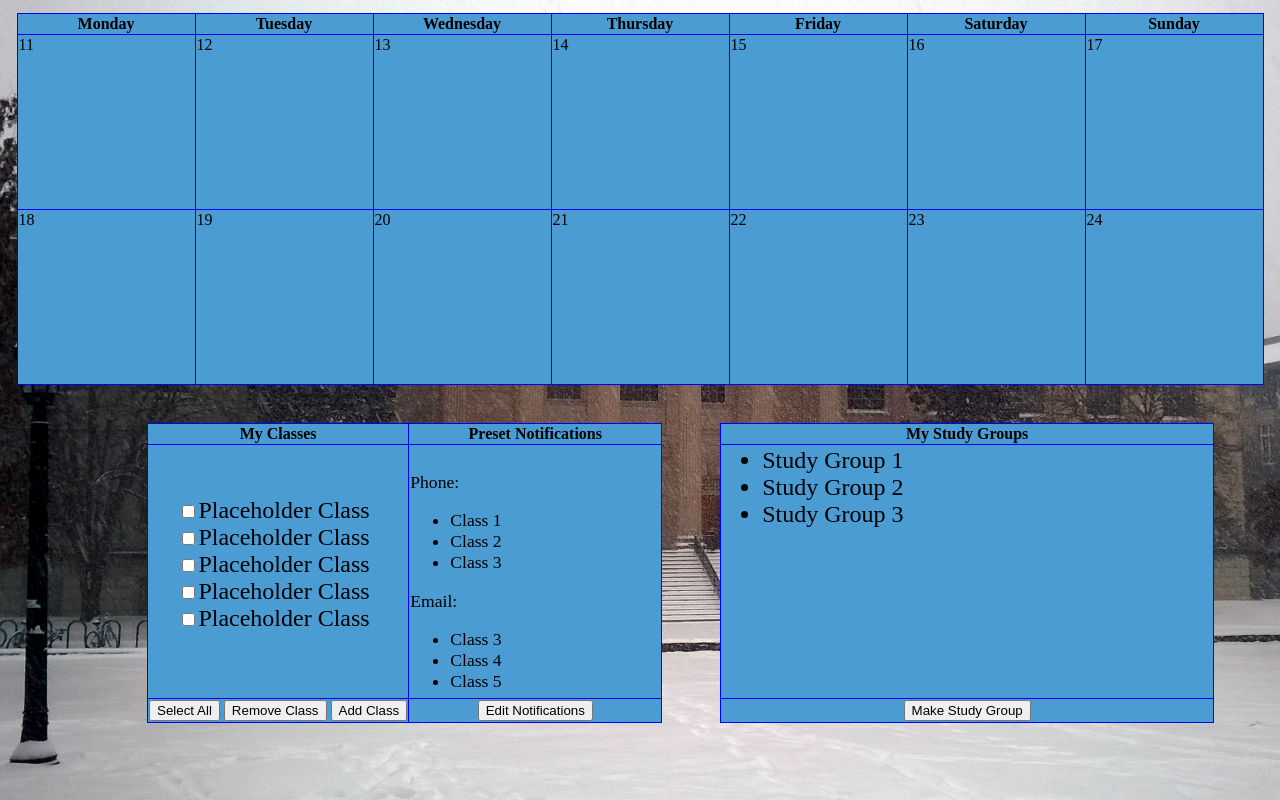
After one commit to Kaluba21/NotifyMe, a PHP site: page /calendar.html in a window 1280 px wide. The commit adds this page. Run offline with PHP 8.4, Linux system fonts and the light colour scheme.

Commit message:
Added the calendar page; new user script works on UNC server

```diff
--- /dev/null
+++ b/calendar.css
@@ -0,0 +1,71 @@
+body{
+    background: url(louis-round-wilson-library-snow-unc-chapel-hill-north-carolina.jpg);
+    -webkit-background-size: cover;
+    -moz-background-size: cover;
+    -o-background-size: cover;
+    background-size: cover;
+    margin-top: 1%;
+}
+
+#calendar{
+    padding: 5px;
+    border-spacing: 5px;
+    border-collapse: collapse;
+    margin: 0 auto;
+    background-color: rgba(75, 156, 211, 1.0);
+}
+
+th, td{
+    border: 1px solid blue;
+}
+
+.date{
+    vertical-align: top;
+    width: 175px;
+    height: 175px;
+}
+
+#bottomTwoTables{
+    display: flex;
+    margin-top: 3%;
+    justify-content: space-around;
+}
+
+#ClassList{
+    border-collapse: collapse;
+    margin-left: 11%;
+    background-color: rgba(75, 156, 211, 1.0);
+}
+
+#classes{
+    width: 250px;
+    height: 200px;
+    text-align: center;
+    font-size: 1.5em;
+    margin-top: 15%;
+    margin-top: 20%;
+}
+
+#notifications{
+    width: 250px;
+    height: 200px;
+    font-size: 1.1em;
+    vertical-align: top;
+}
+
+.BtnCenter{
+    text-align: center;
+}
+
+#studyGroups{
+    border-collapse: collapse;
+    background-color: rgba(75, 156, 211, 1.0);
+    margin: 0 auto;
+}
+
+.stdtable{
+    width: 450px;
+    height: 225px;
+    font-size: 1.5em;
+    vertical-align: top;
+}
--- /dev/null
+++ b/calendar.html
@@ -0,0 +1,120 @@
+<!DOCTYPE hmtl>
+
+<html lang="en">
+    <head>
+        <script src="jquery-3.2.1.js"></script>
+        <script src = "calendar.js"></script>
+        <link rel="stylesheet" type="text/css" href="calendar.css">
+        <title>NotifyMe!</title>
+    </head>
+
+
+    <body>
+
+        <table id = "calendar">
+            <tr>
+                <th>Monday</th>
+                <th>Tuesday</th>
+                <th>Wednesday</th>
+                <th>Thursday</th>
+                <th>Friday</th>
+                <th>Saturday</th>
+                <th>Sunday</th>
+            </tr>
+            <tr>
+                <td class = "date">11</td>
+                <td class = "date">12</td>
+                <td class = "date">13</td>
+                <td class = "date">14</td>
+                <td class = "date">15</td>
+                <td class = "date">16</td>
+                <td class = "date">17</td>
+            </tr>
+            <tr>
+                <td class = "date">18</td>
+                <td class = "date">19</td>
+                <td class = "date">20</td>
+                <td class = "date">21</td>
+                <td class = "date">22</td>
+                <td class = "date">23</td>
+                <td class = "date">24</td>
+            </tr>
+        </table>
+
+        <div id = "bottomTwoTables">
+        <table id = "ClassList">
+            <tr>
+                <th>My Classes</th>
+                <th>Preset Notifications</th>
+            </tr>
+            <tr>
+                <td>
+                    <div id = "classes">
+                        <input type = "checkbox" name = "Class1" value = "Class1">Placeholder Class<br>
+                        <input type = "checkbox" name = "Class2" value = "Class2">Placeholder Class<br>
+                        <input type = "checkbox" name = "Class3" value = "Class3">Placeholder Class<br>
+                        <input type = "checkbox" name = "Class4" value = "Class4">Placeholder Class<br>
+                        <input type = "checkbox" name = "Class5" value = "Class5">Placeholder Class<br>
+                    </div>
+                </td>
+                <td>
+                    <div id = "notifications">
+                        <div id = "phone_notifications">
+                            <text>Phone:</text>
+                            <ul>
+                                <li>Class 1</li>
+                                <li>Class 2</li>
+                                <li>Class 3</li>
+                            </ul>
+                        </div>
+                        <div id = "email_notifications">
+                            <text>Email:</text>
+                            <ul>
+                                <li>Class 3</li>
+                                <li>Class 4</li>
+                                <li>Class 5</li>
+                            </ul>
+                        </div>
+                    </div>
+                </td>
+            </tr>
+            <tr>
+                <td>
+                    <div id = "classoptions">
+                        <input type = "button" name = "SelectAll" value = "Select All" id = "SelectAllBtn">
+                        <input type = "button" name = "RemoveClass" value = "Remove Class">
+                        <input type = "button" name = "AddClass" value = "Add Class">
+                    </div>
+                </td>
+                <td class = "BtnCenter">
+                    <input type = "button" name = "EditNotifications" value = "Edit Notifications">
+                </td>
+            </tr>
+        </table>
+
+        <table id = "studyGroups">
+            <tr>
+                <th>My Study Groups</th>
+            </tr>
+            <tr>
+                <td>
+                    <div>
+                        <ul class = "stdtable">
+                            <li>Study Group 1</li>
+                            <li>Study Group 2</li>
+                            <li>Study Group 3</li>
+                        </ul>
+                    </div>
+                </td>
+            </tr>
+            <tr>
+                <td class = "BtnCenter">
+                    <input type = "button" name = "MakeStdGroupBtn" value = "Make Study Group">
+                </td>
+            </tr>
+        </table>
+        </div>
+
+    </body>
+
+</html>
--- a/main.html
+++ b/main.html
@@ -17,7 +17,7 @@
         <div id="signUp" class="signInUp">
             <text>New? Sign Up Now!</text>
             <div class="box">
-                <form action ="user.php" method="POST"> <!--insert file that will update database as part of action attribute -->
+                <form action ="user.php" method="post"> <!--insert file that will update database as part of action attribute -->
                     Username: <input type="text" name="Username" value="" maxlength="15"><br>
                     Password: <input type="password" name="Password" value="" maxlength="15"><br><br>
                     <input type="submit" value="Sign Up">
@@ -28,7 +28,7 @@
         <div id = "signIn" class="signInUp">
             <text>Already a member? Sign In</text>
             <div class="box">
-                <form> <!--insert file that will update database as part of action attribute -->
+                <form id = "SignInForm"> <!--insert file that will update database as part of action attribute -->
                     Username: <input type="text" name="Username" value="" maxlength="15"><br>
                     Password: <input type="password" name="Password" value="" maxlength="15"><br><br>
                     <input type="submit" value="Sign In">
```
Also changed, not shown: louis-round-wilson-library-snow-unc-chapel-hill-north-carolina.jpg (added), main.css (line endings or trailing spaces), user.php (line endings or trailing spaces).
